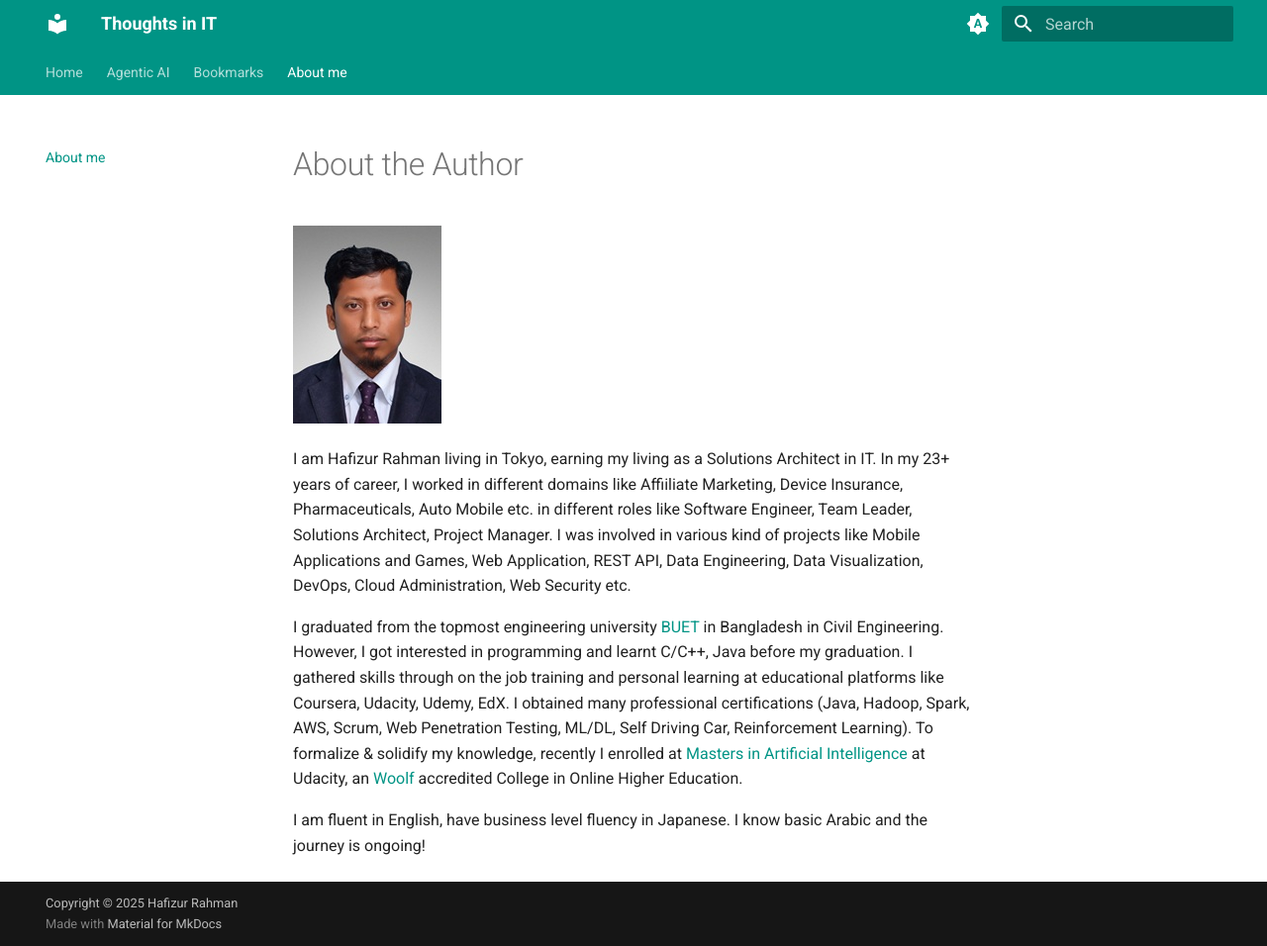
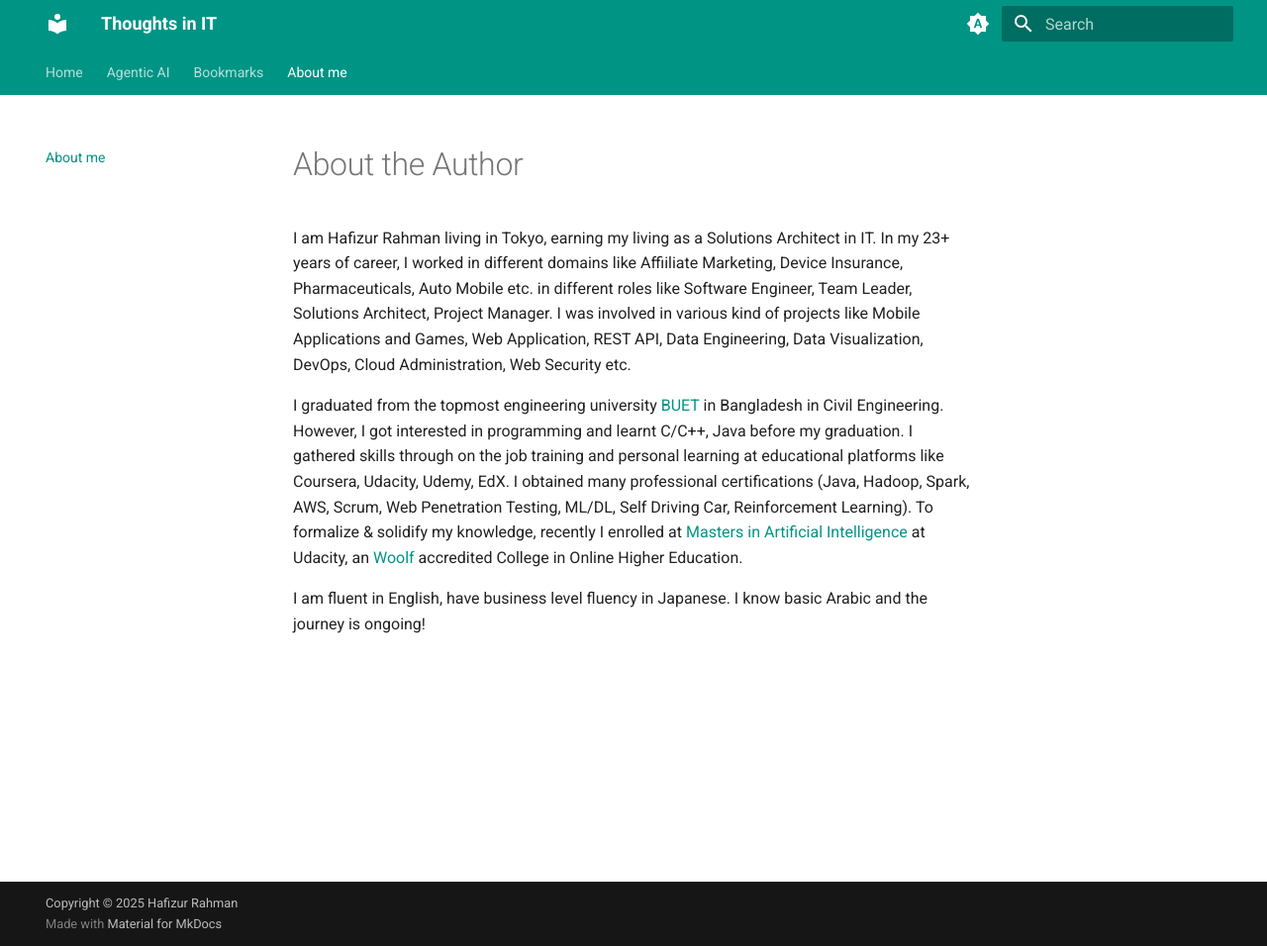
Before and after one commit to hafizur-rahman/hafizur-rahman.github.io, an MkDocs documentation site: the page built from docs/author.md, in a window 1280 px wide and 956 px high. Shown: the whole window at 99% size. Built offline with MkDocs 1.6.1 and Material for MkDocs 9.7.7, drawn with Linux system fonts in a browser that asks for light colours.

Commit message:
Updated post

```diff
--- a/docs/author.md
+++ b/docs/author.md
@@ -1,6 +1,4 @@
 # About the Author
-
-![Hafizur Rahman photo](assets/img/photo.jpg)
 
 I am Hafizur Rahman living in Tokyo, earning my living as a Solutions Architect in IT. In my 23+ years of career, I worked in different domains like Affiiliate Marketing, Device Insurance, Pharmaceuticals, Auto Mobile etc. in different roles like Software Engineer, Team Leader, Solutions Architect, Project Manager. I was involved in various kind of projects like Mobile Applications and Games, Web Application, REST API, Data Engineering, Data Visualization, DevOps, Cloud Administration, Web Security etc.
 
```
